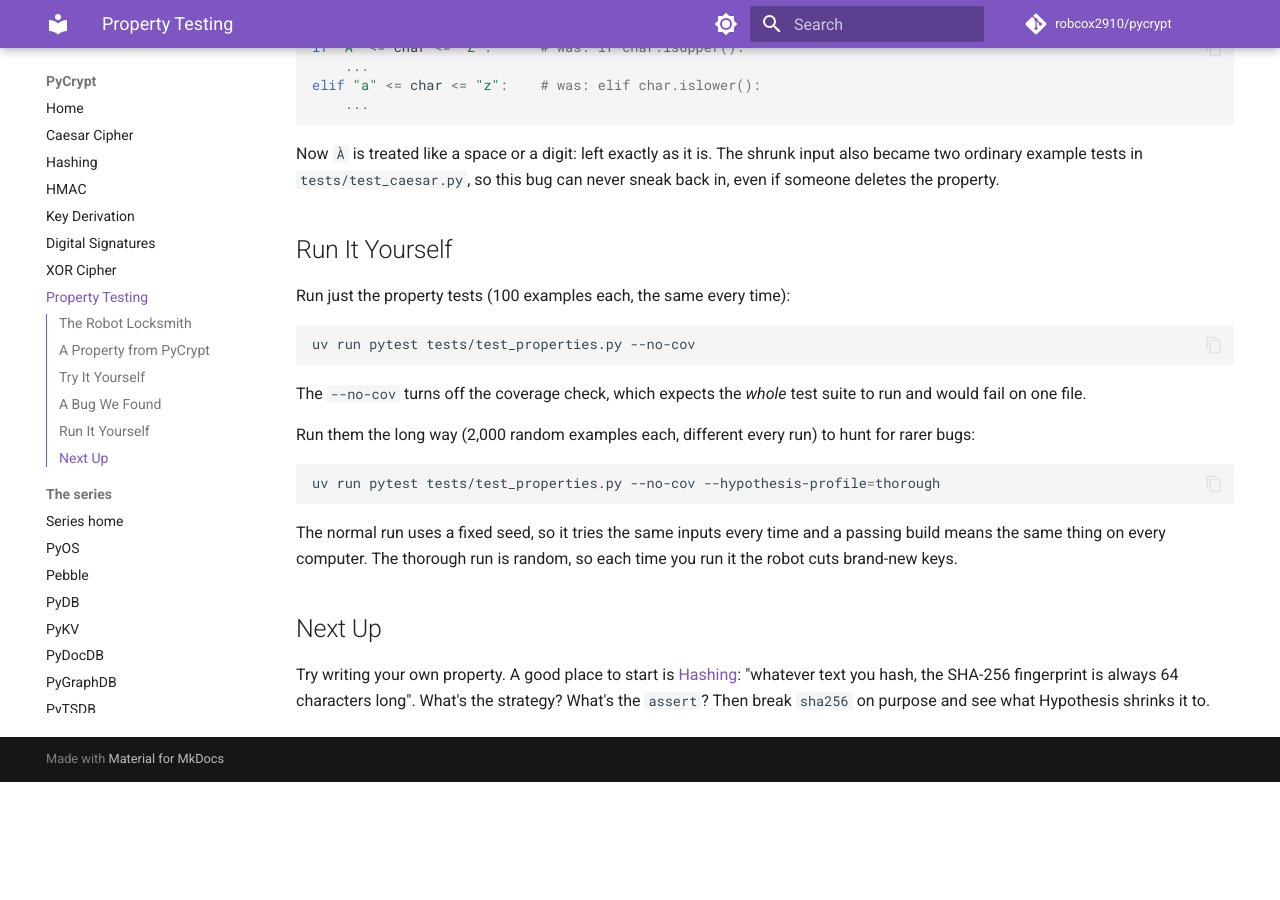
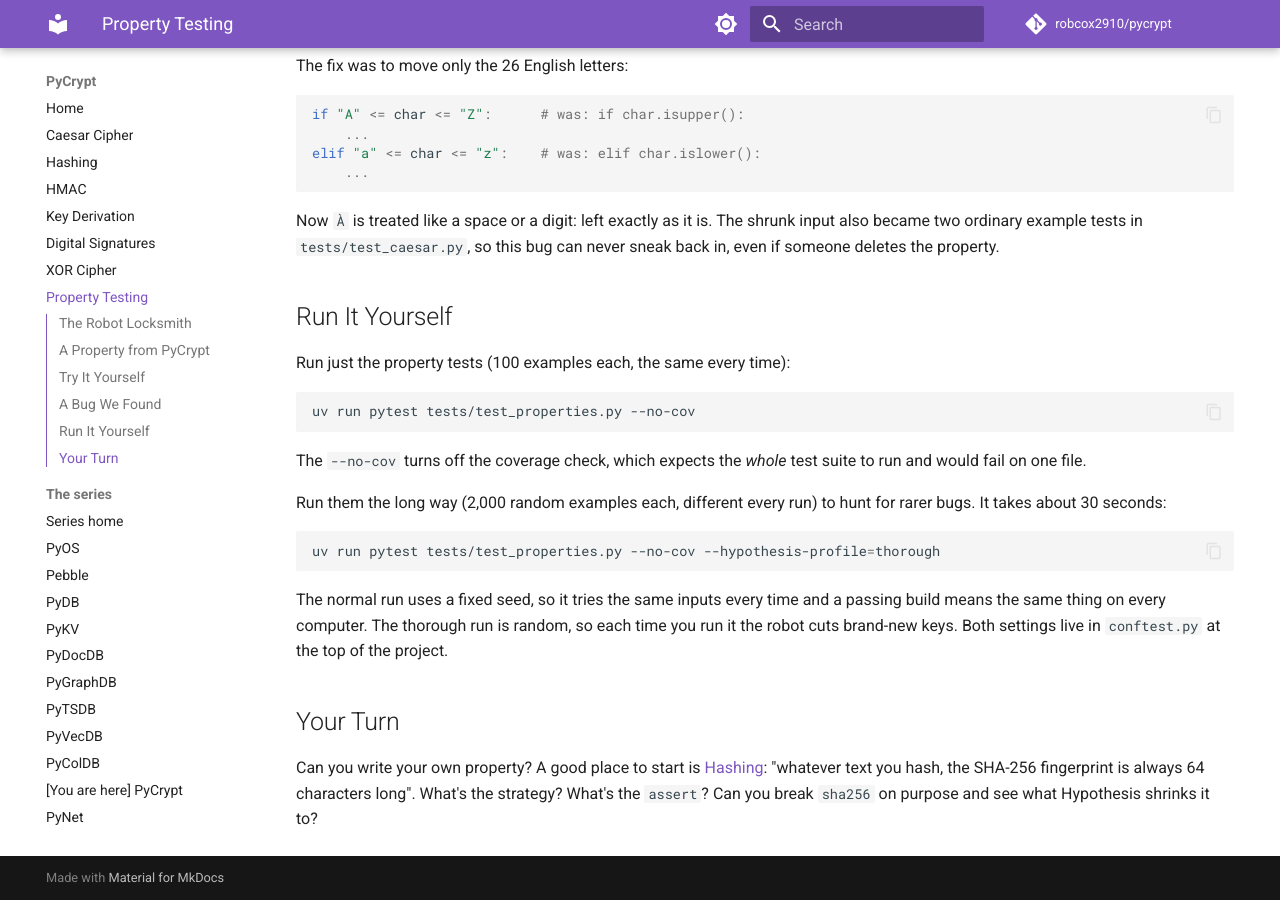
Before and after one commit to robcox2910/pycrypt, an MkDocs documentation site: the page built from docs/property-testing.md, in a window 1280 px wide and 900 px high, scrolled down 3694 px. Built offline with MkDocs 1.6.1 and Material for MkDocs 9.7.7, drawn with Linux system fonts in a browser that asks for light colours; comment, search, counter and statistics services are not loaded; before the commit the page ends 4476 px from its top, so only the background shows below that; some of the changed text lies outside the part shown.

Commit message:
docs: align the property testing page with the series template
Co-Authored-By: Claude Opus 5.5 <noreply@anthropic.com>

````diff
--- a/docs/property-testing.md
+++ b/docs/property-testing.md
@@ -147,6 +147,10 @@ more property fails, for a different reason: with a 25-letter alphabet,
 a shift of -25 is a whole lap, so `test_caesar_moves_every_english_letter`
 finds that `A` stays `A`.) Each property guards a different rule, which
 is why we keep all of them.
+
+The example tests also catch this bug: four of them fail. So the property
+isn't the only alarm here. What it added is the smallest input, one letter
+and a shift of zero, instead of four failures to read through.
 
 Now put the line back to `ALPHABET_SIZE = 26` and run the tests again.
 They pass.
@@ -210,8 +214,8 @@ uv run pytest tests/test_properties.py --no-cov
 The `--no-cov` turns off the coverage check, which expects the *whole*
 test suite to run and would fail on one file.
 
-Run them the long way (2,000 random examples each, different every
-run) to hunt for rarer bugs:
+Run them the long way (2,000 random examples each, different every run)
+to hunt for rarer bugs. It takes about 30 seconds:
 
 ```bash
 uv run pytest tests/test_properties.py --no-cov --hypothesis-profile=thorough
@@ -220,11 +224,12 @@ uv run pytest tests/test_properties.py --no-cov --hypothesis-profile=thorough
 The normal run uses a fixed seed, so it tries the same inputs every time
 and a passing build means the same thing on every computer. The thorough
 run is random, so each time you run it the robot cuts brand-new keys.
+Both settings live in `conftest.py` at the top of the project.
 
-## Next Up
+## Your Turn
 
-Try writing your own property. A good place to start is
+Can you write your own property? A good place to start is
 [Hashing](concepts/hashing.md): "whatever text you hash, the SHA-256
 fingerprint is always 64 characters long". What's the strategy? What's
-the `assert`? Then break `sha256` on purpose and see what Hypothesis
-shrinks it to.
+the `assert`? Can you break `sha256` on purpose and see what Hypothesis
+shrinks it to?
````
Also changed, not shown: other parts of docs/property-testing.md (+1 -1 lines).
